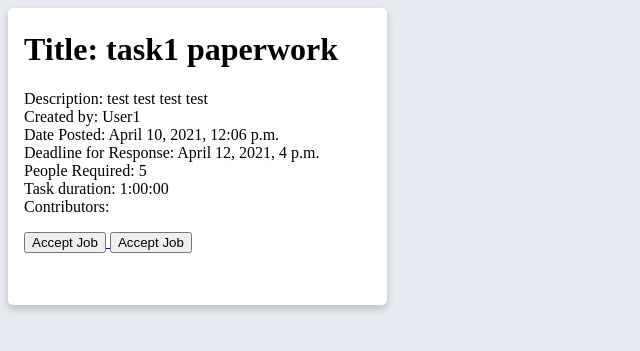
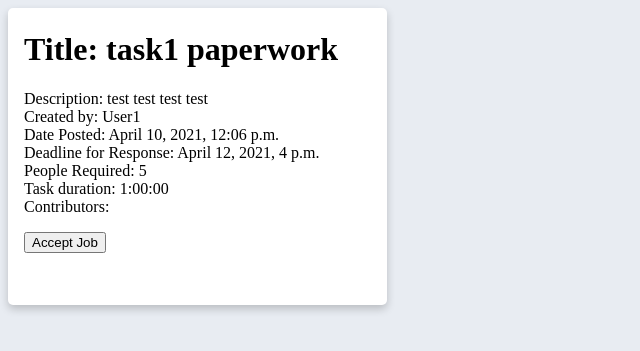
Before and after one commit to mispelledname/chronicle, a Django app: page /oddjob/1/ in a window 1280 px wide. Shown: the top 351 px of the page, without its empty margins (0-640 px from the left). Run offline with Django 3.2, Linux system fonts and the light colour scheme; data comes from the database, SQL or seed files in the repository.

Commit message:
remove double button

```diff
--- a/mysite/oddjob/templates/oddjob/detail.html
+++ b/mysite/oddjob/templates/oddjob/detail.html
@@ -16,10 +16,6 @@
 		Task duration: {{ job.taskDuration }} <br>
 		Contributors: {{collab}}
 		</p>
-		<a href=" /oddjob/accept/{{job.id}}/{{user_id}}">
-			<button id="myBtn">Accept Job</button>
-		</a>
-
 		<button id="myBtn">Accept Job</button>
 		<p><br></p>
 		<div id="myModal" class="modal">
```
